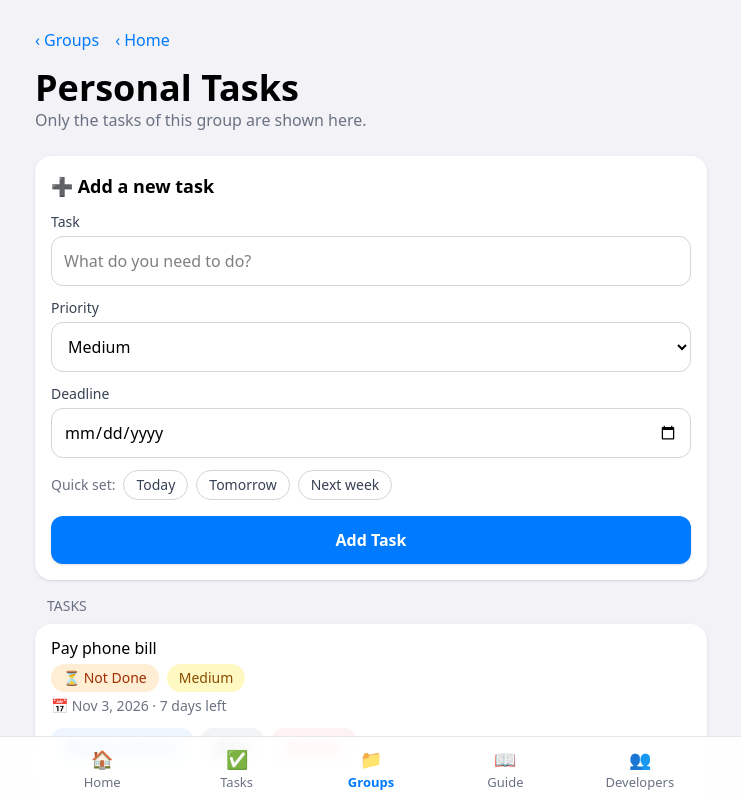
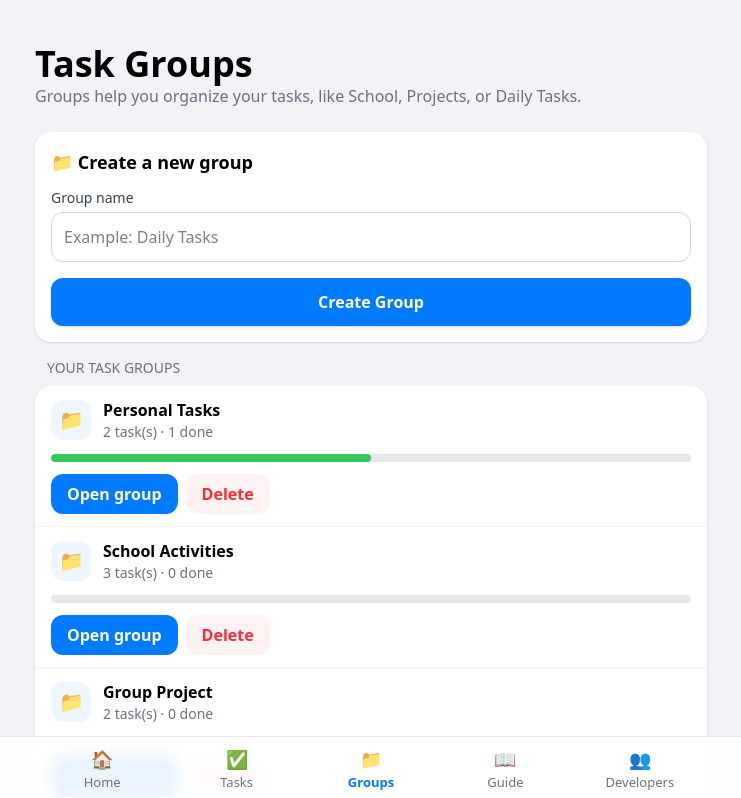
Before and after one commit to drain13/LAB3_DCIT26, a React (Vite) app: page /groups/personal in a window 1280 px wide. Shown: the top 798 px of the page, without its empty margins (269-1010 px from the left). Built offline with nearby package versions, Linux system fonts and the light colour scheme.

Commit message:
Refactor GroupTasks component into Groups component

```diff
--- a/src/pages/GroupTasks.jsx
+++ b/src/pages/GroupTasks.jsx
@@ -1,115 +1,159 @@
 import { useState } from "react";
-import { useParams, Link } from "react-router-dom";
-import TaskForm from "../components/TaskForm.jsx";
-import TaskItem from "../components/TaskItem.jsx";
+import { Link } from "react-router-dom";
 
-function GroupTasks({ tasks, groups, onAddTask, onUpdateTask, onToggle, onDelete }) {
+const inputStyle =
+  "w-full rounded-xl border border-gray-300 bg-white px-3 py-3 text-black [color-scheme:light] focus:border-[#007AFF] focus:ring-2 focus:ring-blue-200 focus:outline-none";
 
-  const { groupId } = useParams();
+function Groups({ tasks, groups, onAddGroup, onDeleteGroup }) {
+  const [groupName, setGroupName] = useState("");
+  const [errorMessage, setErrorMessage] = useState("");
+  const [groupToDelete, setGroupToDelete] = useState(null);
 
-  const [editingTask, setEditingTask] = useState(null);
+  function handleSubmit(event) {
+    event.preventDefault();
 
-  const group = groups.find((g) => g.id === groupId);
+    const cleanName = groupName.trim();
+    if (cleanName === "") {
+      setErrorMessage("Please type a group name.");
+      return;
+    }
 
+    let alreadyExists = false;
+    for (let i = 0; i < groups.length; i++) {
+      if (groups[i].name.toLowerCase() === cleanName.toLowerCase()) {
+        alreadyExists = true;
+      }
+    }
+    if (alreadyExists) {
+      setErrorMessage("That group already exists.");
+      return;
+    }
 
-  if (!group) {
-    return (
-      <div className="p-5 pb-28">
-        <div className="max-w-2xl mx-auto">
-          <h1 className="text-4xl font-bold text-black mt-6">Group not found</h1>
-          <p className="text-gray-500 mb-6">This group does not exist or was deleted.</p>
-          <Link
-            to="/groups"
-            className="block bg-[#007AFF] text-white text-center font-semibold py-3 rounded-xl active:opacity-70"
-          >
-            Back to Groups
-          </Link>
-        </div>
-      </div>
-    );
+    onAddGroup(cleanName);
+    setGroupName("");
+    setErrorMessage("");
   }
 
-
-  const groupTasks = tasks.filter((task) => task.groupId === groupId);
-
-
-  groupTasks.sort((a, b) => {
-    if (a.done !== b.done) {
-      if (a.done) {
-        return 1;
-      } else {
-        return -1;
-      }
-    }
-    if (a.deadline < b.deadline) return -1;
-    if (a.deadline > b.deadline) return 1;
-    return 0;
-  });
-
-  function handleSave(data) {
-    if (editingTask) {
-      onUpdateTask(editingTask.id, data);
-      setEditingTask(null);
-    } else {
-      onAddTask(data);
-    }
+  function confirmDelete() {
+    onDeleteGroup(groupToDelete.id);
+    setGroupToDelete(null);
   }
-
-  function startEdit(task) {
-    setEditingTask(task);
-    window.scrollTo({ top: 0, behavior: "smooth" });
-  }
-
-  function handleDelete(id) {
-    onDelete(id);
-    if (editingTask && editingTask.id === id) {
-      setEditingTask(null);
-    }
+  let tasksToDelete = 0;
+  if (groupToDelete) {
+    tasksToDelete = tasks.filter((task) => task.groupId === groupToDelete.id).length;
   }
 
   return (
     <div className="p-5 pb-28">
       <div className="max-w-2xl mx-auto">
-        <div className="flex gap-4 mt-2 text-[#007AFF] font-medium">
-          <Link to="/groups" className="active:opacity-70">
-            ‹ Groups
-          </Link>
-          <Link to="/" className="active:opacity-70">
-            ‹ Home
-          </Link>
-        </div>
+        <h1 className="text-4xl font-bold text-black mt-6">Task Groups</h1>
+        <p className="text-gray-500 mb-6">
+          Groups help you organize your tasks, like School, Projects, or Daily Tasks.
+        </p>
 
-        <h1 className="text-4xl font-bold text-black mt-4">{group.name}</h1>
-        <p className="text-gray-500 mb-6">Only the tasks of this group are shown here.</p>
+        <form onSubmit={handleSubmit} className="bg-white rounded-2xl shadow-sm p-4 mb-4">
+          <h2 className="mb-3 text-lg font-semibold text-black">📁 Create a new group</h2>
 
+          <label htmlFor="group-name" className="mb-1 block text-sm font-medium text-gray-700">
+            Group name
+          </label>
+          <input
+            id="group-name"
+            type="text"
+            value={groupName}
+            onChange={(e) => setGroupName(e.target.value)}
+            placeholder="Example: Daily Tasks"
+            className={inputStyle}
+          />
 
-        <TaskForm
-          key={groupId + (editingTask ? editingTask.id : "new")}
-          groups={groups}
-          defaultGroup={groupId}
-          showGroupDropdown={false}
-          taskToEdit={editingTask}
-          onSave={handleSave}
-          onCancelEdit={() => setEditingTask(null)}
-        />
+          {errorMessage !== "" && (
+            <p className="mt-3 font-medium text-red-600">{errorMessage}</p>
+          )}
 
-        <p className="text-sm text-gray-500 uppercase ml-3 mb-2">Tasks</p>
+          <button
+            type="submit"
+            className="mt-4 w-full rounded-xl bg-[#007AFF] py-3 font-semibold text-white shadow-sm active:opacity-70"
+          >
+            Create Group
+          </button>
+        </form>
+
+        {groupToDelete && (
+          <div className="rounded-2xl border border-red-200 bg-red-50 p-4 mb-4">
+            <p className="font-semibold text-red-800">
+              Delete "{groupToDelete.name}" and its {tasksToDelete} task(s)? This cannot be undone.
+            </p>
+            <div className="mt-3 flex gap-2">
+              <button
+                onClick={confirmDelete}
+                className="rounded-xl bg-red-500 px-4 py-2 font-semibold text-white active:opacity-70"
+              >
+                Yes, delete
+              </button>
+              <button
+                onClick={() => setGroupToDelete(null)}
+                className="rounded-xl bg-white px-4 py-2 font-semibold text-gray-800 active:opacity-70"
+              >
+                Cancel
+              </button>
+            </div>
+          </div>
+        )}
+
+        <p className="text-sm text-gray-500 uppercase ml-3 mb-2">Your Task Groups</p>
 
         <div className="bg-white rounded-2xl shadow-sm overflow-hidden">
-          {groupTasks.length === 0 ? (
-            <p className="p-4 text-gray-500">No tasks in this group yet. Add one above.</p>
+          {groups.length === 0 ? (
+            <p className="p-4 text-gray-500">No groups yet. Create your first group above.</p>
           ) : (
             <ul>
-              {groupTasks.map((task) => (
-                <TaskItem
-                  key={task.id}
-                  task={task}
-                  groupName=""
-                  onToggle={onToggle}
-                  onEdit={startEdit}
-                  onDelete={handleDelete}
-                />
-              ))}
+              {groups.map((group) => {
+                const groupTasks = tasks.filter((task) => task.groupId === group.id);
+                const doneCount = groupTasks.filter((task) => task.done === true).length;
+
+                let percent = 0;
+                if (groupTasks.length > 0) {
+                  percent = Math.round((doneCount / groupTasks.length) * 100);
+                }
+
+                return (
+                  <li key={group.id} className="border-b border-gray-100 px-4 py-3 last:border-b-0">
+                    <div className="flex items-center gap-3">
+                      <span className="flex h-10 w-10 items-center justify-center rounded-xl bg-blue-50 text-xl">
+                        📁
+                      </span>
+                      <div className="flex-1">
+                        <p className="font-semibold text-black">{group.name}</p>
+                        <p className="text-sm text-gray-500">
+                          {groupTasks.length} task(s) · {doneCount} done
+                        </p>
+                      </div>
+                    </div>
+
+                    <div className="mt-3 h-2 w-full overflow-hidden rounded-full bg-gray-200">
+                      <div
+                        className="h-2 rounded-full bg-[#34C759]"
+                        style={{ width: percent + "%" }}
+                      ></div>
+                    </div>
+
+                    <div className="mt-3 flex gap-2">
+                      <Link
+                        to={"/groups/" + group.id}
+                        className="rounded-xl bg-[#007AFF] px-4 py-2 font-semibold text-white active:opacity-70"
+                      >
+                        Open group
+                      </Link>
+                      <button
+                        onClick={() => setGroupToDelete(group)}
+                        className="rounded-xl bg-red-50 px-4 py-2 font-semibold text-red-500 active:opacity-70"
+                      >
+                        Delete
+                      </button>
+                    </div>
+                  </li>
+                );
+              })}
             </ul>
           )}
         </div>
@@ -118,4 +162,4 @@ function GroupTasks({ tasks, groups, onAddTask, onUpdateTask, onToggle, onDelete
   );
 }
 
-export default GroupTasks;
+export default Groups;
```
